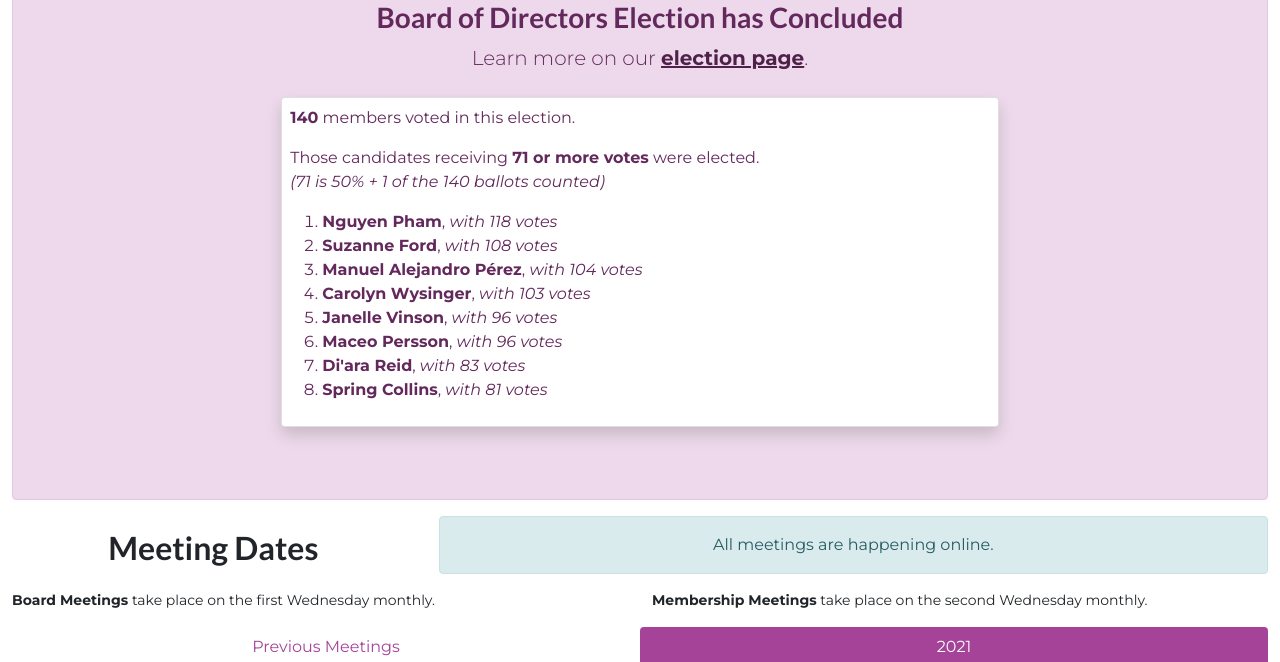
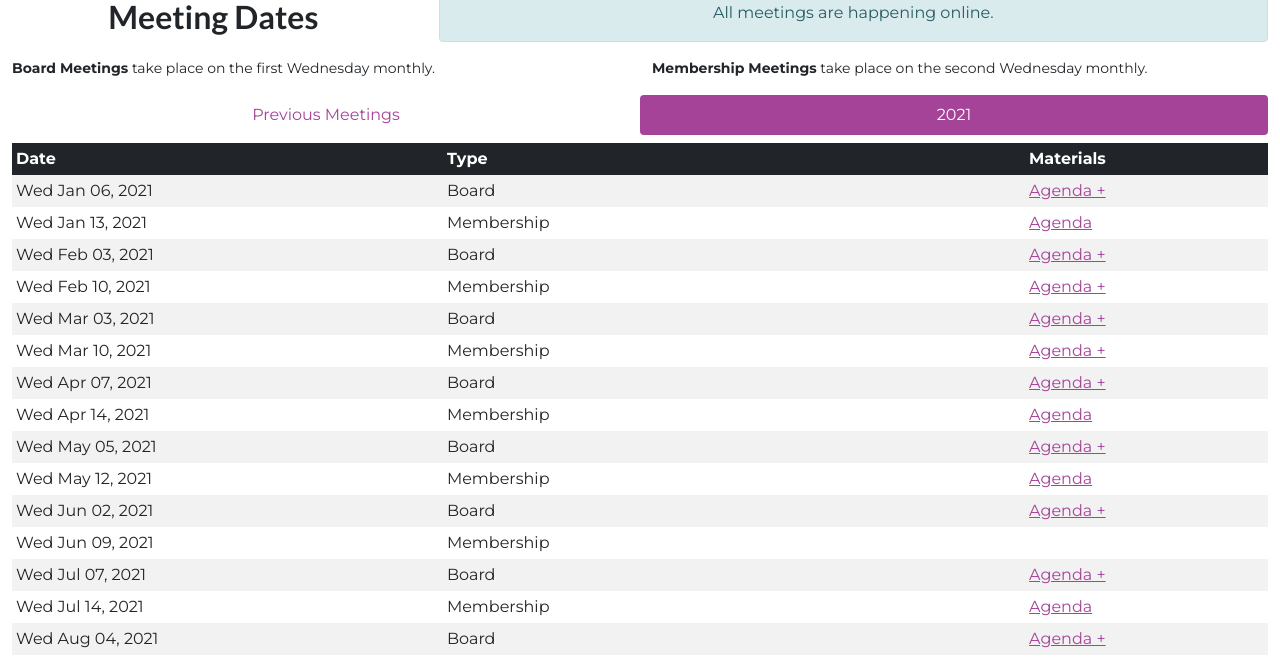
Before and after one commit to sfpride/members, a Jekyll site: the page built from index.html, in a window 1280 px wide and 900 px high, cut to the strip 238-900 px from the top of the window. Built offline with Jekyll 4.4.1, drawn with Linux system fonts in a browser that asks for light colours; some web fonts are replaced.

Commit message:
no announcements

```diff
--- a/_includes/announcements.html
+++ b/_includes/announcements.html
@@ -1,31 +1,5 @@
 <section id="announcements">
     <div class="row align-items-center">
 
-        <div class="col col-12 mx-auto">
-            <div class="alert alert-primary">
-                <h3 class="alert-heading text-center">Board of Directors Election has Concluded</h3>
-                <p class="lead text-center">Learn more on our <a class="alert-link" href="/election/">election page</a>.</p>
-                <section id="2020-election-results" class="">
-                    <div class="row p-2 mb-5 rounded">
-                        <div class="col col-10 col-lg-7 mx-auto card p-2 shadow">
-                            <p><strong>140</strong> members voted in this election.</p>
-                            <p>Those candidates receiving <strong>71 or more votes</strong> were elected.<br> <em>(71 is 50% + 1 of the
-                                    140 ballots counted)</em></p>
-                            <ol>
-                                <li><strong>Nguyen Pham</strong>, <em>with 118 votes</em></li>
-                                <li><strong>Suzanne Ford</strong>, <em>with 108 votes</em></li>
-                                <li><strong>Manuel Alejandro Pérez</strong>, <em>with 104 votes</em></li>
-                                <li><strong>Carolyn Wysinger</strong>, <em>with 103 votes</em></li>
-                                <li><strong>Janelle Vinson</strong>, <em>with 96 votes</em></li>
-                                <li><strong>Maceo Persson</strong>, <em> with 96 votes</em></li>
-                                <li><strong>Di'ara Reid</strong>, <em>with 83 votes</em></li>
-                                <li><strong>Spring Collins</strong>, <em> with 81 votes</em></li>
-                            </ol>
-                        </div>
-                    </div>
-                </section>
-            </div>
-        </div>
-
     </div>
 </section>
```
